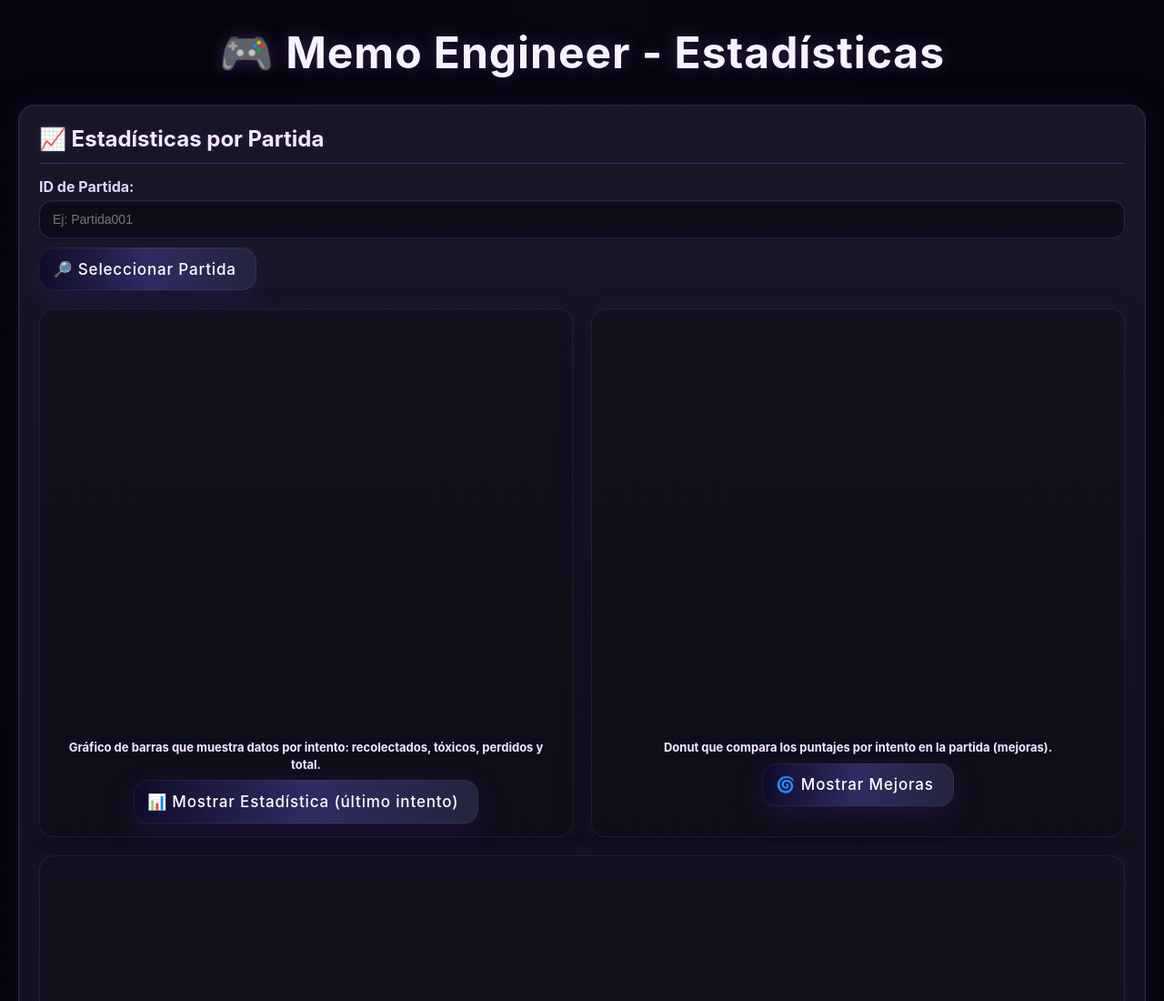
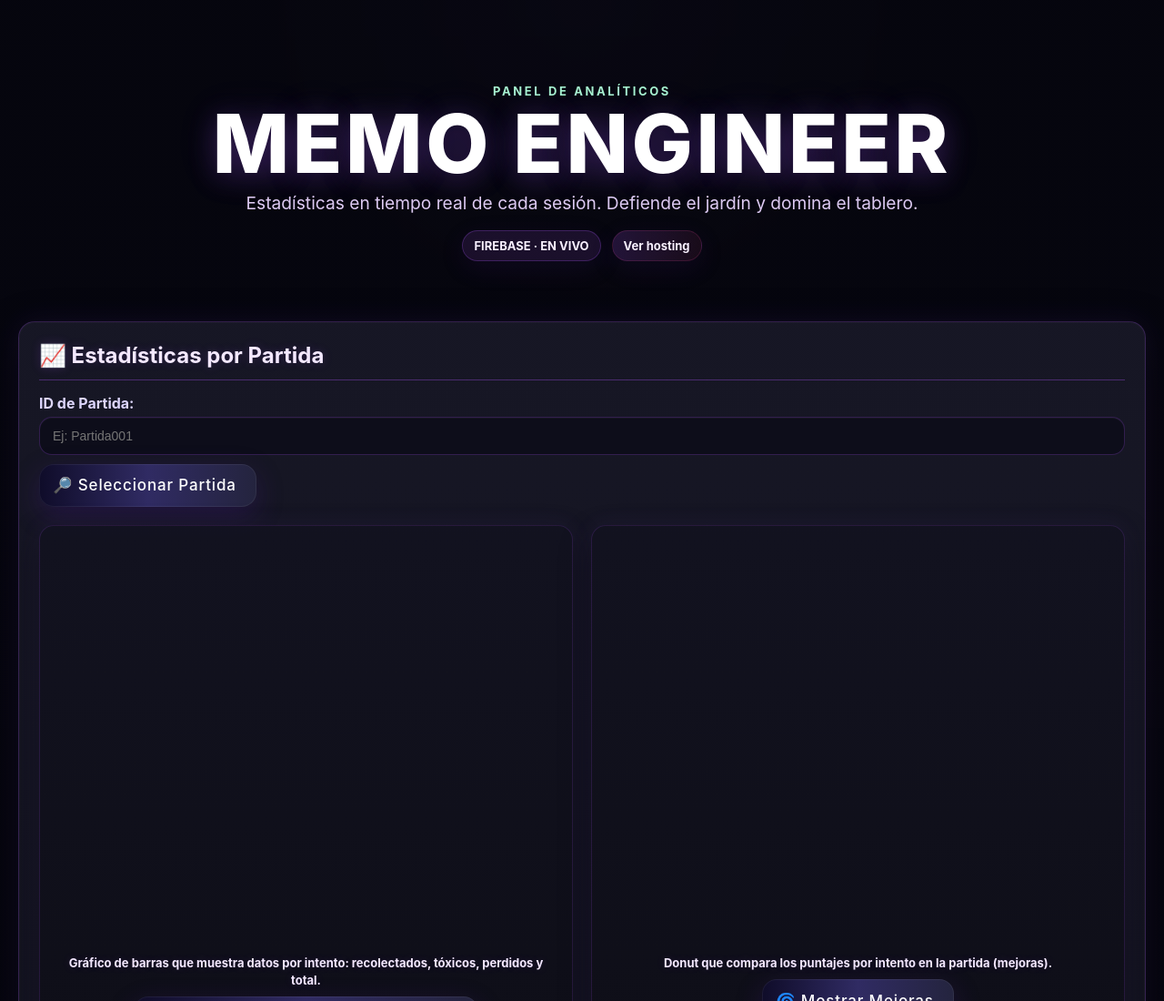
Before and after one commit to KatheGuayazan/PagWebTallerMemo, a website with bundled scripts: page public/index.html in a window 1280 px wide. Shown: the top 1100 px of the page at 91% size. Built offline with nearby package versions, Linux system fonts and the light colour scheme; some packages are replaced by stand-ins of ours; no server answers.

Commit message:
ahora si finish

```diff
--- a/public/css/styles.css
+++ b/public/css/styles.css
@@ -36,6 +36,67 @@ h1 {
   font-size: clamp(2rem, 4vw, 3rem);
   letter-spacing: 0.02em;
   text-shadow: 0 0 18px rgba(168, 85, 247, 0.28);
+}
+
+/* Hero / portada del proyecto */
+.hero {
+  display: flex;
+  align-items: center;
+  justify-content: center;
+  padding: 36px 16px 18px;
+  margin-bottom: 18px;
+}
+.hero-inner {
+  max-width: 1100px;
+  text-align: center;
+  padding: 28px 20px;
+}
+.hero-kicker {
+  color: #a7f3d0;
+  font-weight: 700;
+  letter-spacing: 0.2em;
+  margin-bottom: 10px;
+  font-size: 13px;
+}
+.hero-title {
+  font-size: clamp(2.6rem, 7vw, 6rem);
+  line-height: 0.9;
+  margin: 6px 0 12px;
+  color: #ffffff;
+  text-transform: uppercase;
+  letter-spacing: 0.04em;
+  text-shadow:
+    0 6px 30px rgba(168, 85, 247, 0.26),
+    0 0 48px rgba(139, 92, 246, 0.12);
+  font-weight: 800;
+}
+.hero-subtitle {
+  color: #e9d5ff;
+  font-size: clamp(0.95rem, 1.5vw, 1.2rem);
+  margin-bottom: 18px;
+  opacity: 0.95;
+}
+.hero-badges {
+  display: flex;
+  gap: 12px;
+  justify-content: center;
+  flex-wrap: wrap;
+}
+.badge {
+  display: inline-block;
+  padding: 8px 12px;
+  border-radius: 999px;
+  background: rgba(168, 85, 247, 0.12);
+  color: #f8f0ff;
+  border: 1px solid rgba(168, 85, 247, 0.26);
+  font-weight: 700;
+  font-size: 13px;
+  box-shadow: 0 8px 28px rgba(76, 29, 149, 0.12);
+}
+.badge-host {
+  background: linear-gradient(90deg, rgba(168,85,247,0.18), rgba(236,72,153,0.08));
+  border: 1px solid rgba(236,72,153,0.16);
+  text-decoration: none;
 }
 
 section {
--- a/public/index.html
+++ b/public/index.html
@@ -9,7 +9,17 @@
 </head>
 
 <body>
-  <h1>🎮 Memo Engineer  - Estadísticas</h1>
+  <header class="hero">
+    <div class="hero-inner">
+      <p class="hero-kicker">PANEL DE ANALÍTICOS</p>
+      <h1 class="hero-title">MEMO ENGINEER</h1>
+      <p class="hero-subtitle">Estadísticas en tiempo real de cada sesión. Defiende el jardín y domina el tablero.</p>
+      <div class="hero-badges">
+        <span class="badge">FIREBASE · EN VIVO</span>
+        <a class="badge badge-host" href="https://tallermemin-5796b.web.app/" target="_blank" rel="noopener">Ver hosting</a>
+      </div>
+    </div>
+  </header>
 
   <!-- ============================================ -->
   <!-- SECCIÓN: ESTADÍSTICAS POR PARTIDA -->
```
